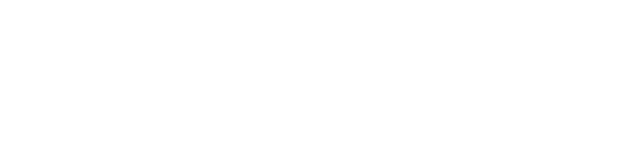
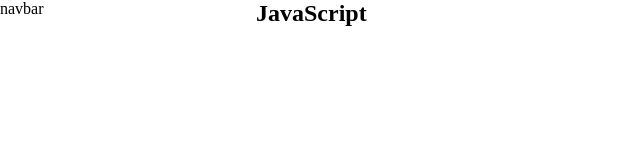
Before and after one commit to JohanCodeForFun/algorithms-and-data-structures, a plain HTML site: page freecodecamp/ResponsiveWebDesign/technical-documentation-page/index.html in a window 1280 px wide. Shown: the whole page, without its empty margins (0-640 px from the left). Drawn offline with Linux system fonts and the light colour scheme.

Commit message:
add grid css and setup basic content structure

```diff
--- a/freecodecamp/ResponsiveWebDesign/technical-documentation-page/index.html
+++ b/freecodecamp/ResponsiveWebDesign/technical-documentation-page/index.html
@@ -8,6 +8,31 @@
     <link rel="stylesheet" href="styles.css">
 </head>
 <body>
+    <main id="main-doc">
+        <nav id="navbar">
+            navbar
+        </nav>
+
+        <section id="main-container">
+
+            <section class="main-section">
+                <h2 id="JavaScript">JavaScript</h2>
+                <p>
+
+                </p>
+
+                <p>
+
+                </p>
+
+                <p>
+
+                </p>
+
+            </section>
+
+        </section> <!-- end of main-container -->
+    </main>
 
 </body>
 </html>
--- a/freecodecamp/ResponsiveWebDesign/technical-documentation-page/styles.css
+++ b/freecodecamp/ResponsiveWebDesign/technical-documentation-page/styles.css
@@ -0,0 +1,20 @@
+* {
+    padding: 0;
+    margin: 0;
+    box-sizing: border-box;
+}
+
+#main-doc {
+    display: grid;
+    grid-template-columns: 1fr 4fr;
+    grid-template-areas:
+    "navbar mainSection" ;
+}
+
+#navbar {
+    grid-area: navbar;
+}
+
+#main-container {
+    grid-area: mainSection;
+}
```
